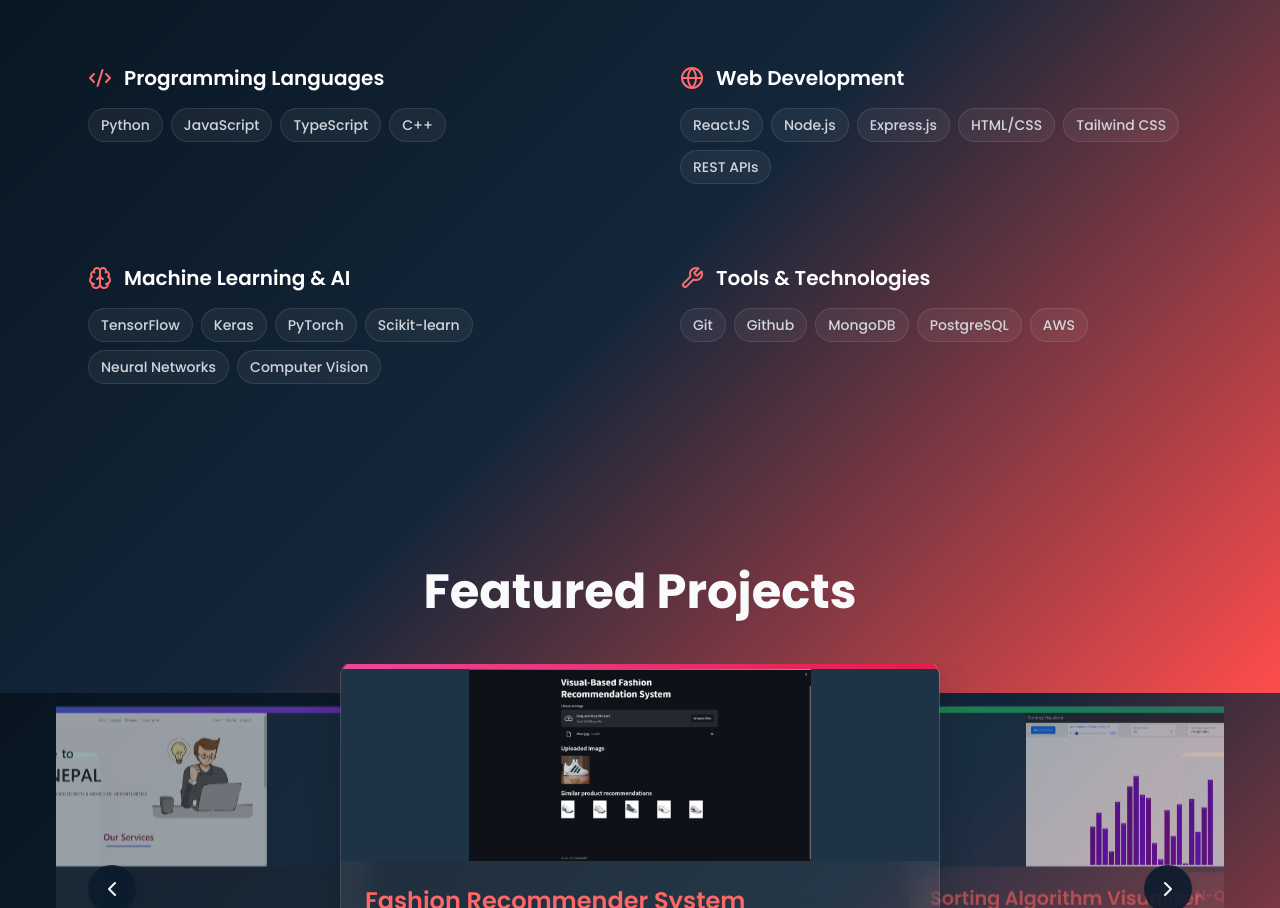
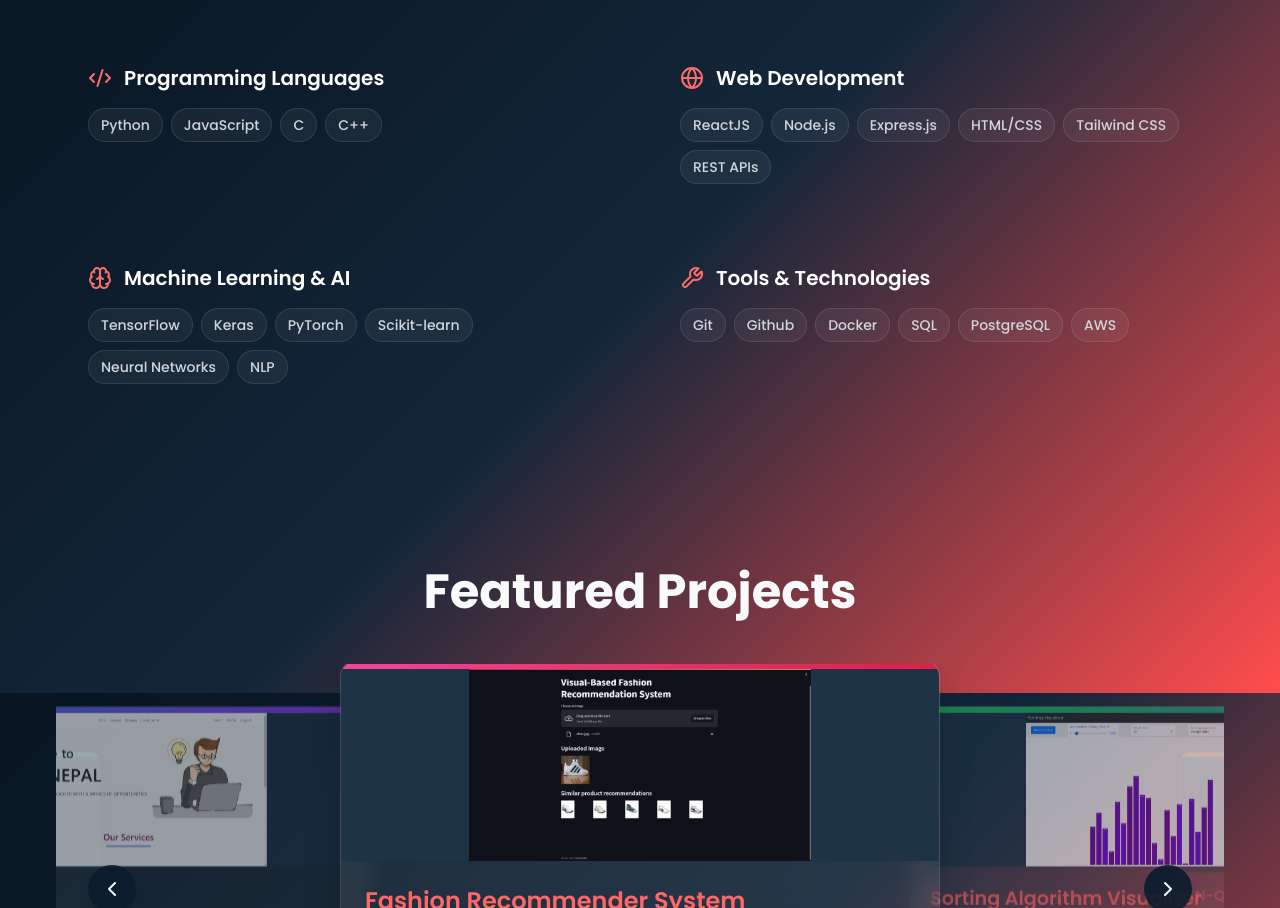
Before and after one commit to tilak-13/tikaharu-portfolio-ufl, a React (Vite) app: page / in a window 1280 px wide. Shown: the part 4107-5015 px from the top of the page. Built offline with nearby package versions, Linux system fonts and the light colour scheme; the HTML template or start-up script is replaced by a standard one.

Commit message:
Code edited in Lovable Code Editor
Edited UI in Lovable

```diff
--- a/src/components/Skills.tsx
+++ b/src/components/Skills.tsx
@@ -8,7 +8,7 @@ const Skills = () => {
     {
       icon: Code2,
       title: "Programming Languages",
-      skills: ["Python", "JavaScript", "TypeScript", "C++"],
+      skills: ["Python", "JavaScript", "C", "C++"],
     },
     {
       icon: Globe,
@@ -18,12 +18,12 @@ const Skills = () => {
     {
       icon: Brain,
       title: "Machine Learning & AI",
-      skills: ["TensorFlow", "Keras", "PyTorch", "Scikit-learn", "Neural Networks", "Computer Vision"],
+      skills: ["TensorFlow", "Keras", "PyTorch", "Scikit-learn", "Neural Networks", "NLP"],
     },
     {
       icon: Wrench,
       title: "Tools & Technologies",
-      skills: ["Git", "Github", "MongoDB", "PostgreSQL", "AWS"],
+      skills: ["Git", "Github", "Docker", "SQL", "PostgreSQL", "AWS"],
     },
   ];
 
```
